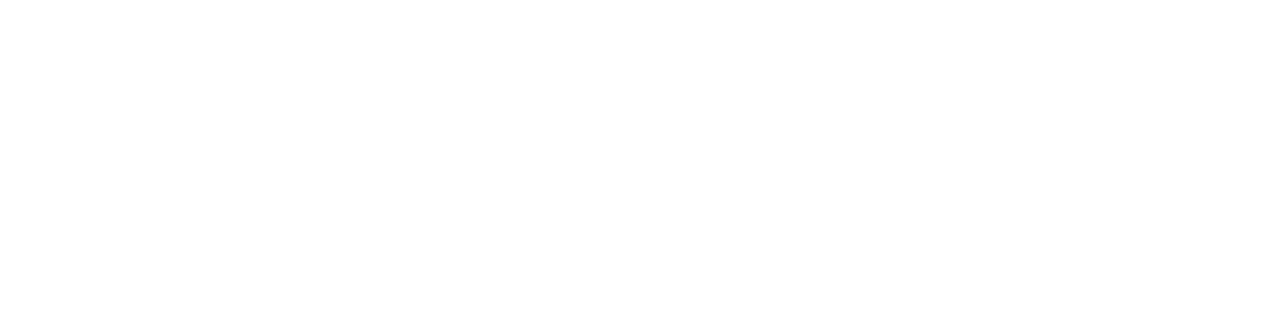
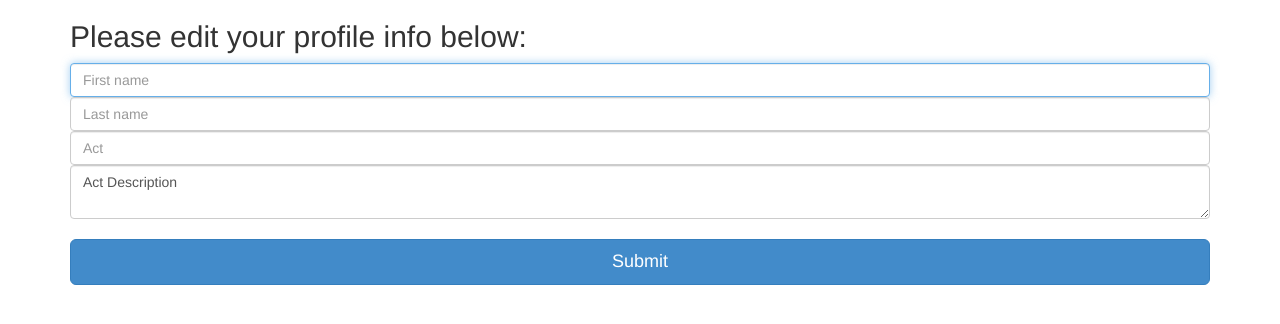
Before and after one commit to ryanwilsonperkin/buskr, a Django app: page /share/1 in a window 1280 px wide. Before the commit the part shown is empty. Shown: the top 324 px of the page. Run offline with Django 3.2, Linux system fonts and the light colour scheme; some libraries are stand-ins or nearby versions.

Commit message:
Added bootstrap template

```diff
--- a/gryphon/templates/share.html
+++ b/gryphon/templates/share.html
@@ -1,6 +1,83 @@
 {% extends "base.html" %}
 
-{% block title %}{% endblock %}
+{% block title %}Edit your Profile information{% endblock %}
 
 {% block content %}
+    <div class="container">
+    	<!-- STILL MISSING MAXLENGTH -->
+
+      <form class="form-signin" role="form">
+        <h2 class="form-signin-heading">Please edit your profile info below:</h2>
+        <input type="text" class="form-control" placeholder="First name" required autofocus>
+        <input type="text" class="form-control" placeholder="Last name">
+        <input type="text" class="form-control" placeholder="Act">
+        <textarea class="form-control" placeholder="Act Description" maxlength="50">Act Description</textarea>
+        <text
+        <button class="btn btn-lg btn-primary btn-block" style="margin-top:20px;" type="submit">Submit</button>
+      </form>
+
+    </div> <!-- /container -->
+
+
+    <!-- Bootstrap core JavaScript
+    ================================================== -->
+    <!-- Placed at the end of the document so the pages load faster -->
 {% endblock %}
+
+
+    <title></title>
+
+    <!-- Latest compiled and minified CSS -->
+    <link rel="stylesheet" href="../../css/bootstrap.min.css">
+
+    <!-- Custom styles for this template -->
+    <!-- <link href="signin.css" rel="stylesheet"> -->
+
+    <!-- Just for debugging purposes. Don't actually copy this line! -->
+    <!--[if lt IE 9]><script src="../../assets/js/ie8-responsive-file-warning.js"></script><![endif]-->
+
+    <!-- HTML5 shim and Respond.js IE8 support of HTML5 elements and media queries -->
+    <!--[if lt IE 9]>
+      <script src="https://oss.maxcdn.com/libs/html5shiv/3.7.0/html5shiv.js"></script>
+      <script src="https://oss.maxcdn.com/libs/respond.js/1.4.2/respond.min.js"></script>
+    <![endif]-->
+    <style>
+    body {
+      padding-top: 40px;
+      padding-bottom: 40px;
+      background-color: #eee;
+    }
+
+    .form-signin {
+      max-width: 600px;
+      padding: 15px;
+      margin: 0 auto;
+    }
+    .form-signin .form-signin-heading,
+    .form-signin .checkbox {
+      margin-bottom: 10px;
+    }
+
+    .form-signin .form-control {
+      position: relative;
+      height: auto;
+      -webkit-box-sizing: border-box;
+         -moz-box-sizing: border-box;
+              box-sizing: border-box;
+      padding: 10px;
+      font-size: 16px;
+    }
+    .form-signin .form-control:focus {
+      z-index: 2;
+    }
+    .form-signin input[type="text"] {
+      margin-bottom: 10px;
+      border-top-left-radius: 0;
+      border-top-right-radius: 0;
+    }
+    .textarea_description {
+      margin-bottom: 10px;
+      border-top-left-radius: 0;
+      border-top-right-radius: 0;
+    }
+  </style>
```
